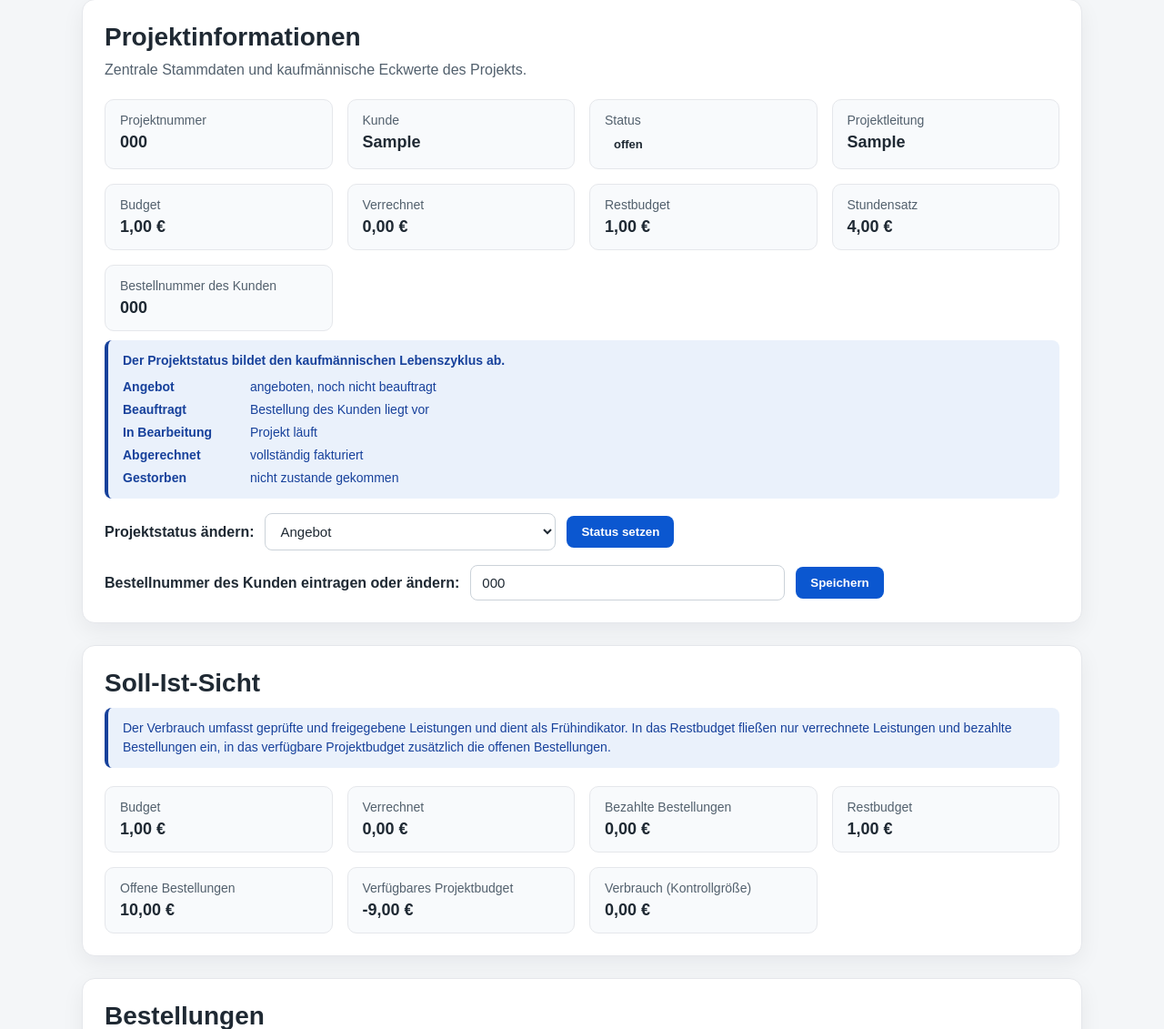
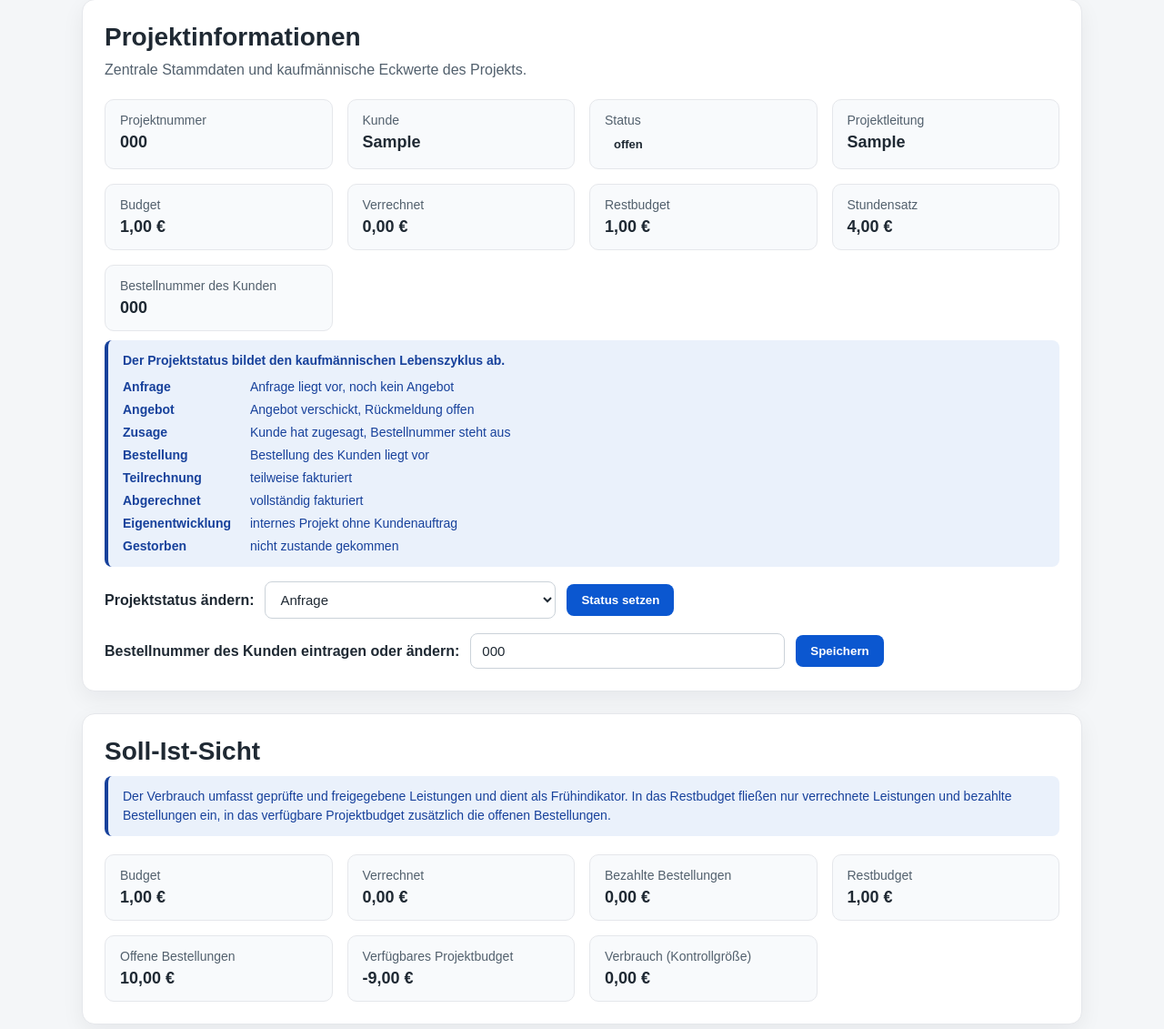
Before and after one commit to viccylng/Masterarbeit, a Flask app: page /projects/1 in a window 1280 px wide. Shown: the part 381-1512 px from the top of the page at 91% size. Run offline with Flask 3, Linux system fonts and the light colour scheme; tables that the repository leaves empty hold one stand-in row (values such as "Sample post").

Commit message:
Projektstatus an Unternehmensvorgaben angepasst, Statusauswahl bei Projektanlage, einheitliche Euro-Formatierung

```diff
--- a/prototyp/app.py
+++ b/prototyp/app.py
@@ -58,7 +58,7 @@ AVAILABLE_ROLES = {
 SERVICE_STATUSES = ["erfasst", "geprüft", "freigegeben"]
 
 # Projektstatus
-PROJECT_STATUSES = ["Angebot", "Beauftragt", "In Bearbeitung", "Abgerechnet", "Gestorben"]
+PROJECT_STATUSES = ["Anfrage", "Angebot", "Zusage", "Bestellung", "Teilrechnung", "Abgerechnet", "Eigenentwicklung", "Gestorben"]
 
 # Rollenbasierte Rechte für die Statusübergänge.
 # Projektleitung darf prüfen, Controlling gibt final frei.
@@ -143,6 +143,7 @@ def index():
         projects=visible_projects,
         current_role=current_role,
         available_roles=AVAILABLE_ROLES,
+        project_statuses=PROJECT_STATUSES,
     )
 
 
@@ -284,7 +285,7 @@ def add_project():
         project_number=project_number,
         name=name,
         customer=customer,
-        status="In Bearbeitung",
+        status=request.form.get("status") if request.form.get("status") in PROJECT_STATUSES else "Angebot",
         budget=budget,
         project_manager=project_manager,
         hourly_rate=hourly_rate,
--- a/prototyp/static/style.css
+++ b/prototyp/static/style.css
@@ -296,9 +296,9 @@ button:hover {
     line-height: 1;
 }
 
-.status-in-bearbeitung {
-    background: #dbeafe;
-    color: #1d4ed8;
+.status-anfrage {
+    background: #f1f5f9;
+    color: #475569;
 }
 
 .status-angebot {
@@ -306,12 +306,27 @@ button:hover {
     color: #b45309;
 }
 
-.status-beauftragt {
+.status-zusage {
+    background: #ffedd5;
+    color: #c2410c;
+}
+
+.status-bestellung {
+    background: #dbeafe;
+    color: #1d4ed8;
+}
+
+.status-teilrechnung {
+    background: #cffafe;
+    color: #0e7490;
+}
+
+.status-abgerechnet {
     background: #dcfce7;
     color: #15803d;
 }
 
-.status-abgerechnet {
+.status-eigenentwicklung {
     background: #e0e7ff;
     color: #4338ca;
 }
--- a/prototyp/templates/project_detail.html
+++ b/prototyp/templates/project_detail.html
@@ -93,10 +93,13 @@
 <div class="info-hint">
                 <p class="info-hint-intro">Der Projektstatus bildet den kaufmännischen Lebenszyklus ab.</p>
                 <ul class="info-hint-list">
-                    <li><span class="info-hint-term">Angebot</span><span>angeboten, noch nicht beauftragt</span></li>
-                    <li><span class="info-hint-term">Beauftragt</span><span>Bestellung des Kunden liegt vor</span></li>
-                    <li><span class="info-hint-term">In Bearbeitung</span><span>Projekt läuft</span></li>
+                    <li><span class="info-hint-term">Anfrage</span><span>Anfrage liegt vor, noch kein Angebot</span></li>
+                    <li><span class="info-hint-term">Angebot</span><span>Angebot verschickt, Rückmeldung offen</span></li>
+                    <li><span class="info-hint-term">Zusage</span><span>Kunde hat zugesagt, Bestellnummer steht aus</span></li>
+                    <li><span class="info-hint-term">Bestellung</span><span>Bestellung des Kunden liegt vor</span></li>
+                    <li><span class="info-hint-term">Teilrechnung</span><span>teilweise fakturiert</span></li>
                     <li><span class="info-hint-term">Abgerechnet</span><span>vollständig fakturiert</span></li>
+                    <li><span class="info-hint-term">Eigenentwicklung</span><span>internes Projekt ohne Kundenauftrag</span></li>
                     <li><span class="info-hint-term">Gestorben</span><span>nicht zustande gekommen</span></li>
                 </ul>
             </div>
```
Also changed, not shown: prototyp/seed_a.py (+4 -4 lines), prototyp/seed_b.py (+4 -4 lines), prototyp/templates/index.html (+12 -3 lines).
